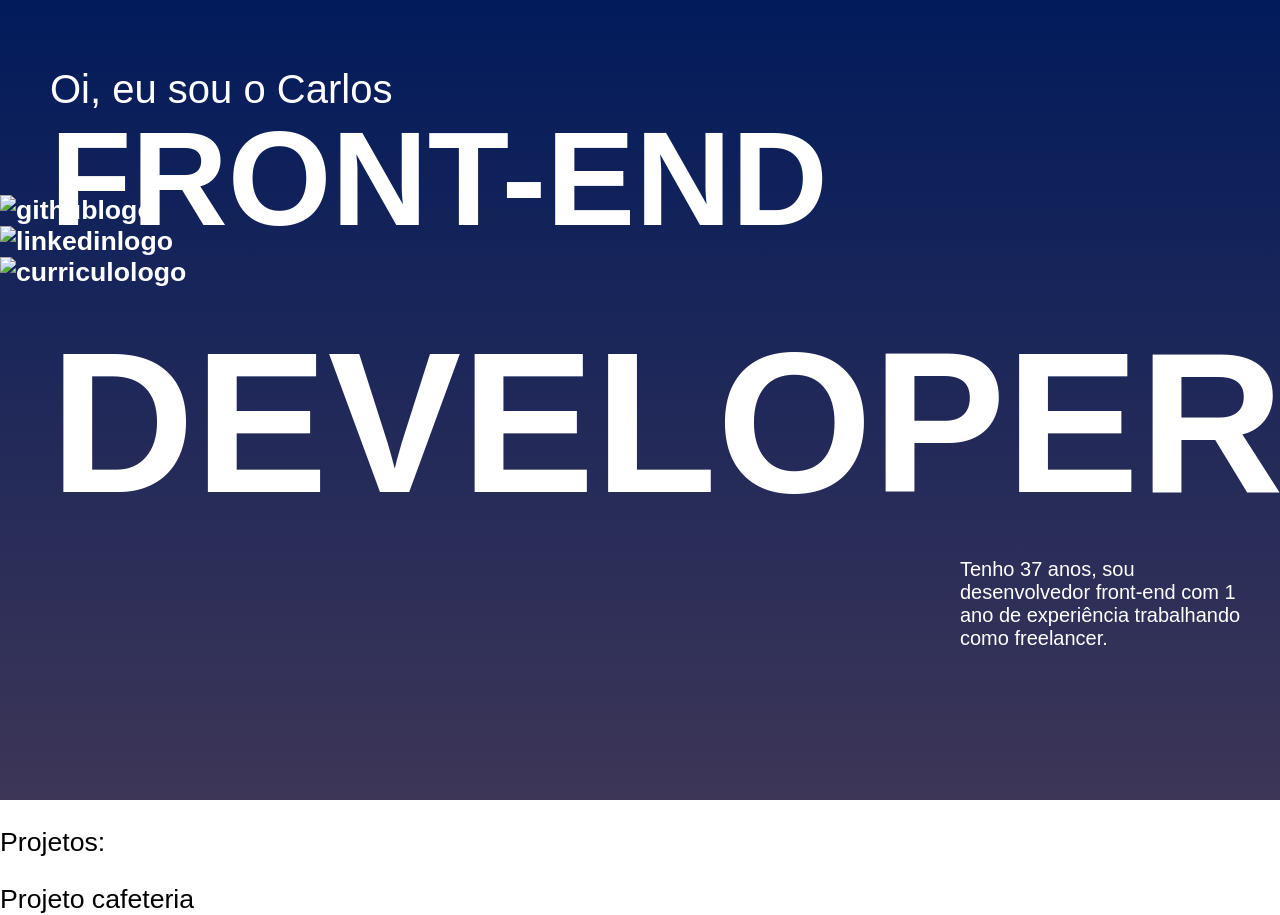
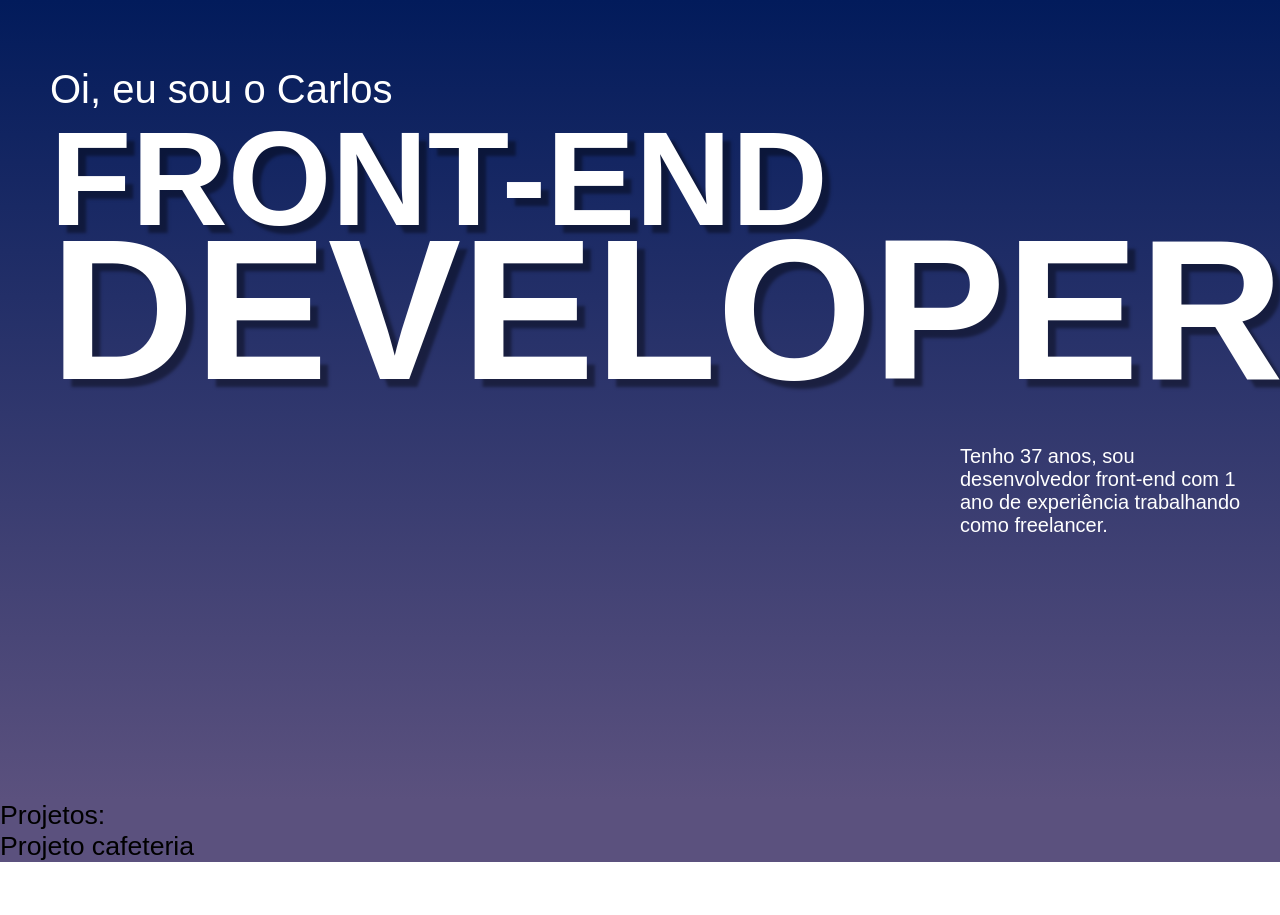
Before and after one commit to juniorfazenda/portfolio-frontend, a plain HTML site: page index.html in a window 1280 px wide. After the commit the page ends 862 px from the top, so only its background shows below. Drawn offline with Linux system fonts and the light colour scheme; a web font is replaced by a local one.

Commit message:
Continuação

```diff
--- a/index.html
+++ b/index.html
@@ -10,9 +10,13 @@
     <header>
         <h1>Oi, eu sou o Carlos</h1>
         <h2>FRONT-END</h2>
-        <div class="logos"><img src="github" alt="githublogo"></div>
-        <div class="logos"><img src="linkedin" alt="linkedinlogo"></div>
-        <div class="logos"><img src="curriculo" alt="curriculologo"></div>
+
+        <div id="container">
+            <!--<div class="logos"><img src="img/github.png" alt="githublogo"></div>
+            <div class="logos"><img src="img/linkedin.png" alt="linkedinlogo"></div>-->
+            <div class="logos"><i class="fa-solid fa-file"></i></div>
+        </div>
+
         <h3>DEVELOPER</h3>
 
         <p id="desc">Tenho 37 anos, sou desenvolvedor front-end com 1 ano de experiência trabalhando como freelancer.</p>
--- a/style.css
+++ b/style.css
@@ -15,7 +15,7 @@ header {
     display: flex;
     flex-direction: column;
     color: white;
-    background-image: linear-gradient(to bottom, rgb(2, 27, 91), rgb(61, 54, 87));
+    background-image: linear-gradient(to bottom, rgb(2, 27, 91), rgb(91, 81, 126));
     font-family: "SUSE", sans-serif;
     font-optical-sizing: auto;
     font-weight: 800;
@@ -35,12 +35,25 @@ h2 {
     margin-top: 0px;
     margin-bottom: -60px;
     padding: 20px 0px 0px 50px;
+    text-shadow: rgba(0, 0, 0, 0.401) 0.5rem 0.5rem 0.2rem ;
 }
 
 h3 {
     font-size: 150pt;
     margin: 0px 0px 0px 0px;
-    padding: 20px 0px 0px 50px;
+    padding: 0px 0px 0px 50px;
+    text-shadow: rgba(0, 0, 0, 0.401) 0.5rem 0.5rem 0.2rem ;
+}
+
+div#container {
+    display: flex;
+    align-self: flex-end;
+
+
+}
+
+div#container > div.logos {
+    justify-content: space-between;
 }
 
 p#desc {
@@ -54,3 +67,13 @@ p#desc {
 
 
 }
+
+section {
+    background: rgb(91, 81, 126);
+    margin: 0px;
+    height: 100hv;
+}
+
+section > p {
+    margin: 0px;
+}
```
Also changed, not shown: img/github.png (added), img/linkedin.png (added).
